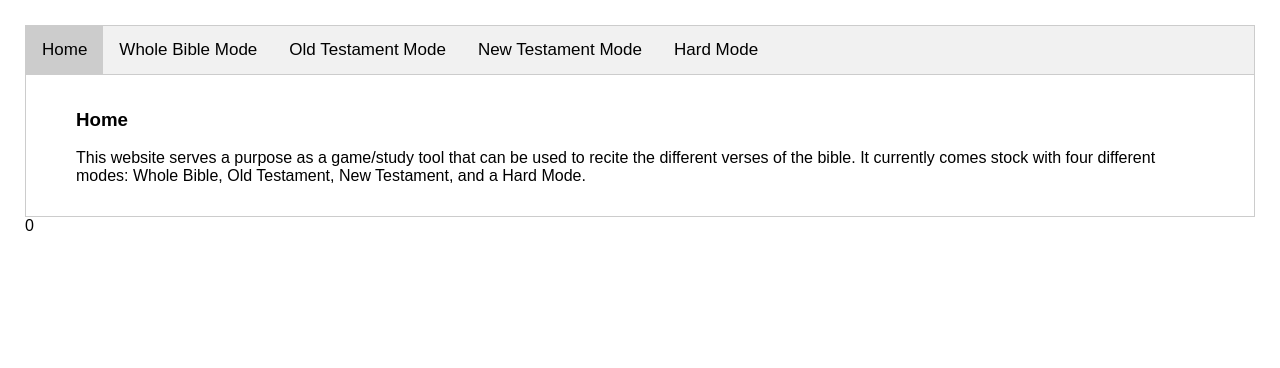
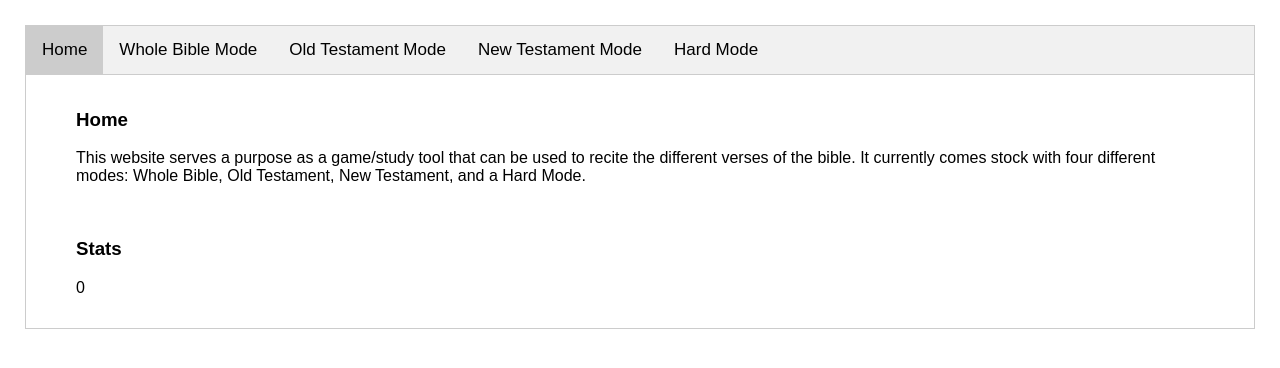
Before and after one commit to NickJohn547745/BibleGame, a PHP site: page / in a window 1280 px wide. Shown: the top 368 px of the page. Run offline with PHP 8.4, Linux system fonts and the light colour scheme; data that the repository does not hold is empty.

Commit message:
Added some table functions.

```diff
--- a/index.php
+++ b/index.php
@@ -35,6 +35,10 @@
 <div id="main_menu" class="tabcontent">
   <h3>Home</h3>
   <p id="test">This website serves a purpose as a game/study tool that can be used to recite the different verses of the bible. It currently comes stock with four different modes: Whole Bible, Old Testament, New Testament, and a Hard Mode.</p>
+	<br />
+	  <h3>Stats</h3>
+  <p id="stats"></p>
+
 </div>
 
 <div id="all_testament" class="tabcontent">
@@ -104,7 +108,7 @@ else {
 	echo "<script>console.log(\"Ip on the whitelist\");</script>";
 }
 
-echo $conn->query("SELECT * FROM visitors")->num_rows;
+echo "<script>document.getElementById(\"stats\").innerHTML = \"" . $conn->query("SELECT * FROM visitors")->num_rows . "\";</script>";
 
 $conn->close();
 echo "<script>console.log(\"Database closed\");</script>";
```
